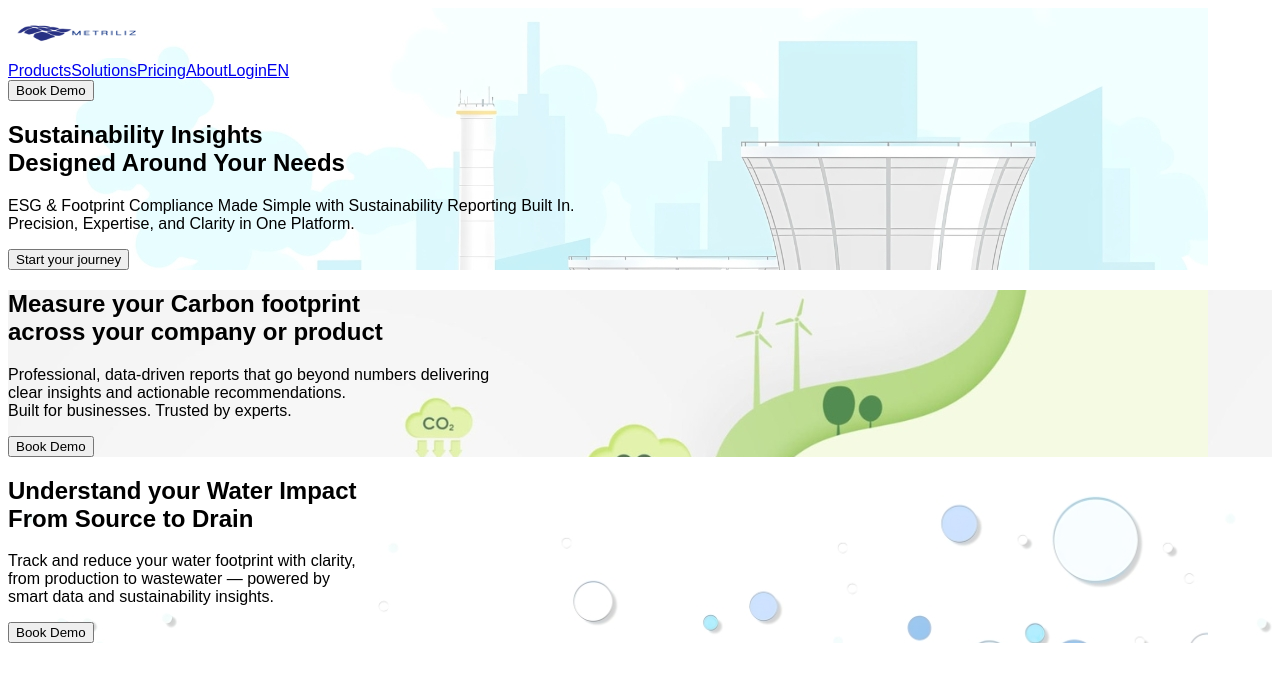
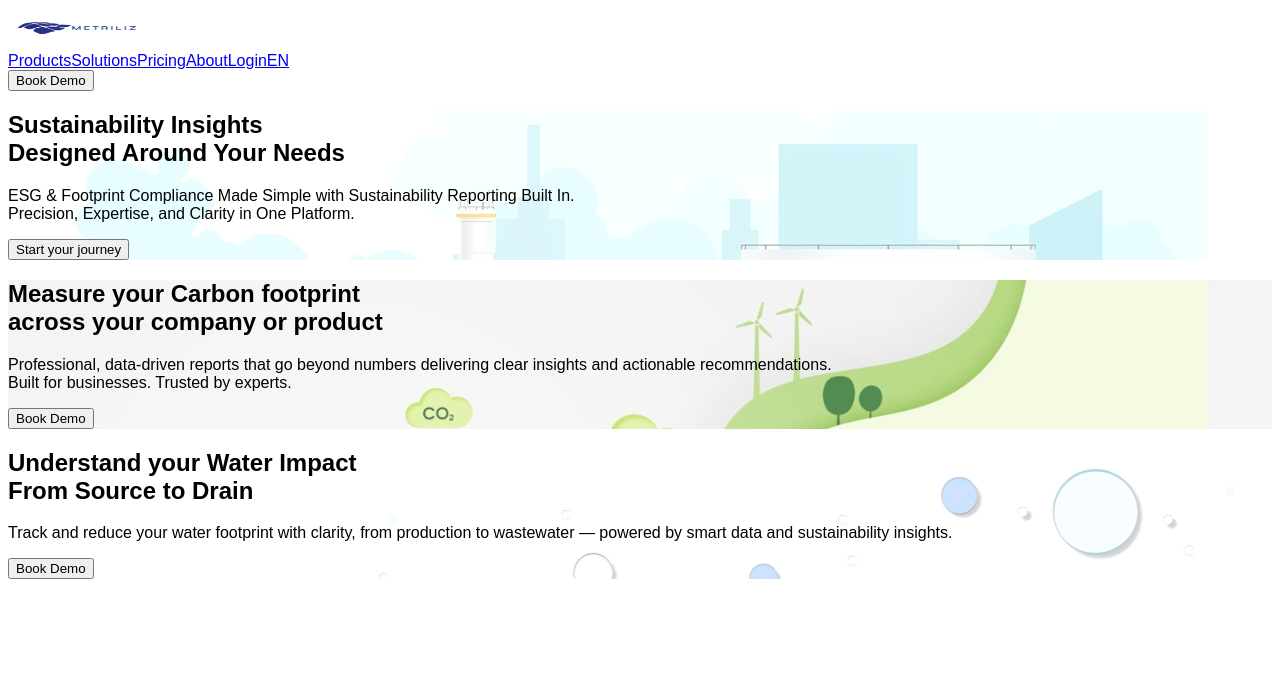
Before and after one commit to Metrilize128/metrilize-launch, a Next.js app: page / in a window 1280 px wide. Shown: the top 682 px of the page. Built offline with nearby package versions, Linux system fonts and the light colour scheme.

Commit message:
Update index.js

```diff
--- a/pages/index.js
+++ b/pages/index.js
@@ -1,82 +1,60 @@
-import Image from "next/image";
+import Image from 'next/image';
 
 export default function Home() {
   return (
-    <main className="text-gray-900">
-      {/* Hero Section 1 - Factory */}
-      <section
-        className="bg-cover bg-center py-24 px-6 md:px-20 lg:px-32 text-white"
-        style={{ backgroundImage: "url('/factory-bg.jpg')" }}
-      >
-        <nav className="flex items-center justify-between mb-16">
-          <Image src="/metrilize-logo.png" alt="Metrilize Logo" width={140} height={50} />
-          <div className="hidden md:flex gap-8 text-sm">
-            <a className="hover:bg-white/20 px-3 py-1 rounded transition" href="#">Products</a>
-            <a className="hover:bg-white/20 px-3 py-1 rounded transition" href="#">Solutions</a>
-            <a className="hover:bg-white/20 px-3 py-1 rounded transition" href="#">Pricing</a>
-            <a className="hover:bg-white/20 px-3 py-1 rounded transition" href="#">About</a>
-            <a className="hover:bg-white/20 px-3 py-1 rounded transition" href="#">Login</a>
-            <a className="hover:bg-white/20 px-3 py-1 rounded transition" href="#">EN</a>
-          </div>
-          <button className="bg-yellow-400 hover:bg-yellow-300 text-black font-bold py-2 px-6 rounded-full shadow-md transition text-sm">
-            Book Demo
-          </button>
+    <div className="font-sans">
+      {/* Header Section */}
+      <header className="absolute top-0 left-0 w-full flex justify-between items-center p-6 z-10">
+        <Image src="/metrilize-logo.png" alt="Metrilize Logo" width={140} height={40} />
+        <nav className="hidden md:flex space-x-6 text-sm text-[#0B1D39] font-medium">
+          <a href="#" className="hover:bg-gray-100 rounded-md px-3 py-1 transition">Products</a>
+          <a href="#" className="hover:bg-gray-100 rounded-md px-3 py-1 transition">Solutions</a>
+          <a href="#" className="hover:bg-gray-100 rounded-md px-3 py-1 transition">Pricing</a>
+          <a href="#" className="hover:bg-gray-100 rounded-md px-3 py-1 transition">About</a>
+          <a href="#" className="hover:bg-gray-100 rounded-md px-3 py-1 transition">Login</a>
+          <a href="#" className="hover:bg-gray-100 rounded-md px-3 py-1 transition">EN</a>
         </nav>
+        <button className="bg-yellow-400 text-[#0B1D39] font-bold px-5 py-2 rounded-full text-sm shadow hover:bg-yellow-300">Book Demo</button>
+      </header>
 
-        <div className="max-w-2xl">
-          <h1 className="text-3xl md:text-5xl font-bold leading-tight mb-6">
+      {/* Section 1 - Factory */}
+      <section className="relative w-full h-[80vh] bg-cover bg-center flex items-center justify-start px-8 md:px-24" style={{ backgroundImage: 'url(/factory-bg.jpg)' }}>
+        <div className="z-10 max-w-xl">
+          <h1 className="text-3xl md:text-5xl font-bold text-[#0B1D39] leading-tight mb-4">
             Sustainability Insights <br /> Designed Around Your Needs
           </h1>
-          <p className="text-md md:text-xl text-white/90 mb-8">
+          <p className="text-[#5A5A5A] text-lg md:text-xl mb-6">
             ESG & Footprint Compliance Made Simple with Sustainability Reporting Built In.<br />
             Precision, Expertise, and Clarity in One Platform.
           </p>
-          <button className="bg-sky-200 hover:bg-sky-300 text-blue-900 font-semibold py-2 px-6 rounded-full shadow-sm text-sm md:text-base">
-            Start your journey
-          </button>
+          <button className="bg-[#C5E6F8] text-[#0B1D39] font-bold px-6 py-3 rounded-full shadow hover:bg-[#aee2fc]">Start your journey</button>
         </div>
       </section>
 
-      {/* Hero Section 2 - Carbon */}
-      <section
-        className="bg-cover bg-center py-24 px-6 md:px-20 lg:px-32 text-white"
-        style={{ backgroundImage: "url('/Carbon-bg.jpg')" }}
-      >
-        <div className="max-w-2xl">
-          <h2 className="text-2xl md:text-4xl font-bold leading-snug mb-6 text-green-900">
-            Measure your Carbon footprint <br className="hidden md:block" /> across your company or product
-          </h2>
-          <p className="text-md md:text-lg text-green-900 mb-6">
-            Professional, data-driven reports that go beyond numbers delivering <br className="hidden md:block" />
-            clear insights and actionable recommendations. <br />
+      {/* Section 2 - Carbon */}
+      <section className="relative w-full h-[75vh] bg-cover bg-center flex items-center px-8 md:px-24" style={{ backgroundImage: 'url(/Carbon-bg.jpg)' }}>
+        <div className="z-10 max-w-xl">
+          <h2 className="text-2xl md:text-3xl font-bold text-[#1D3B2C] mb-4">Measure your Carbon footprint <br /> across your company or product</h2>
+          <p className="text-[#444] mb-4 text-sm md:text-base">
+            Professional, data-driven reports that go beyond numbers delivering clear insights and actionable recommendations. <br />
             Built for businesses. Trusted by experts.
           </p>
-          <button className="bg-green-800 hover:bg-green-700 text-white font-bold py-2 px-6 rounded-full text-sm md:text-base">
-            Book Demo
-          </button>
+          <button className="bg-[#224D3B] text-white font-semibold px-6 py-2 rounded-md shadow hover:bg-[#1a3e2d]">Book Demo</button>
         </div>
       </section>
 
-      {/* Hero Section 3 - Water */}
-      <section
-        className="bg-cover bg-center py-24 px-6 md:px-20 lg:px-32 text-white"
-        style={{ backgroundImage: "url('/water-bg.jpg')" }}
-      >
-        <div className="max-w-2xl">
-          <h2 className="text-2xl md:text-4xl font-bold leading-snug mb-6 text-cyan-900">
-            Understand your Water Impact <br className="hidden md:block" />
-            From Source to Drain
+      {/* Section 3 - Water */}
+      <section className="relative w-full h-[75vh] bg-cover bg-center flex items-center px-8 md:px-24" style={{ backgroundImage: 'url(/water-bg.jpg)' }}>
+        <div className="z-10 max-w-xl">
+          <h2 className="text-2xl md:text-3xl font-bold text-[#064F6C] mb-4">
+            Understand your Water Impact <br /> From Source to Drain
           </h2>
-          <p className="text-md md:text-lg text-cyan-900 mb-6">
-            Track and reduce your water footprint with clarity, <br className="hidden md:block" />
-            from production to wastewater — powered by <br className="hidden md:block" />
-            smart data and sustainability insights.
+          <p className="text-[#1a1a1a] mb-4 text-sm md:text-base">
+            Track and reduce your water footprint with clarity, from production to wastewater — powered by smart data and sustainability insights.
           </p>
-          <button className="bg-emerald-500 hover:bg-emerald-400 text-white font-bold py-2 px-6 rounded-full text-sm md:text-base">
-            Book Demo
-          </button>
+          <button className="bg-[#1EC9F3] text-white font-semibold px-6 py-2 rounded-md shadow hover:bg-[#12b9e2]">Book Demo</button>
         </div>
       </section>
-    </main>
+    </div>
   );
 }
```
